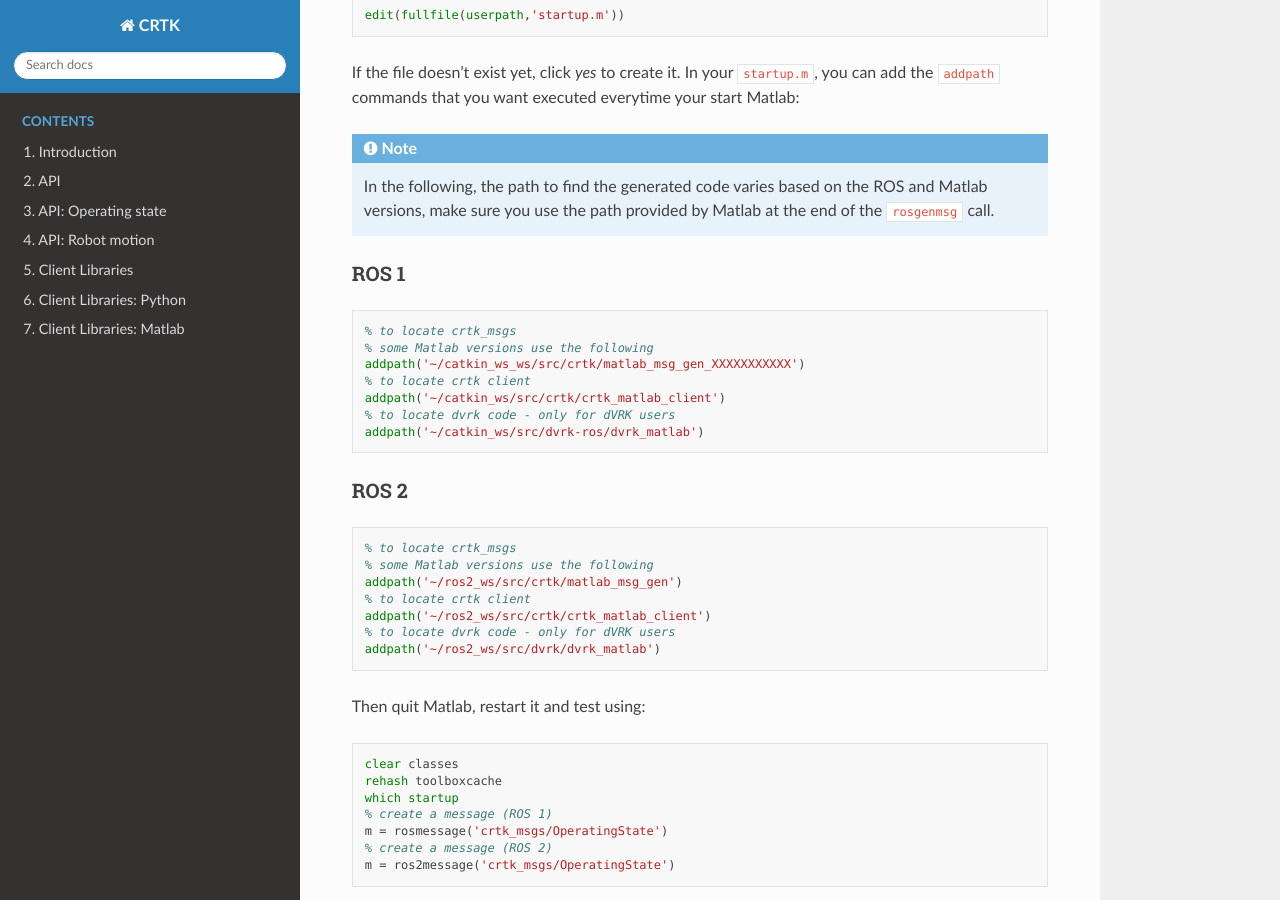
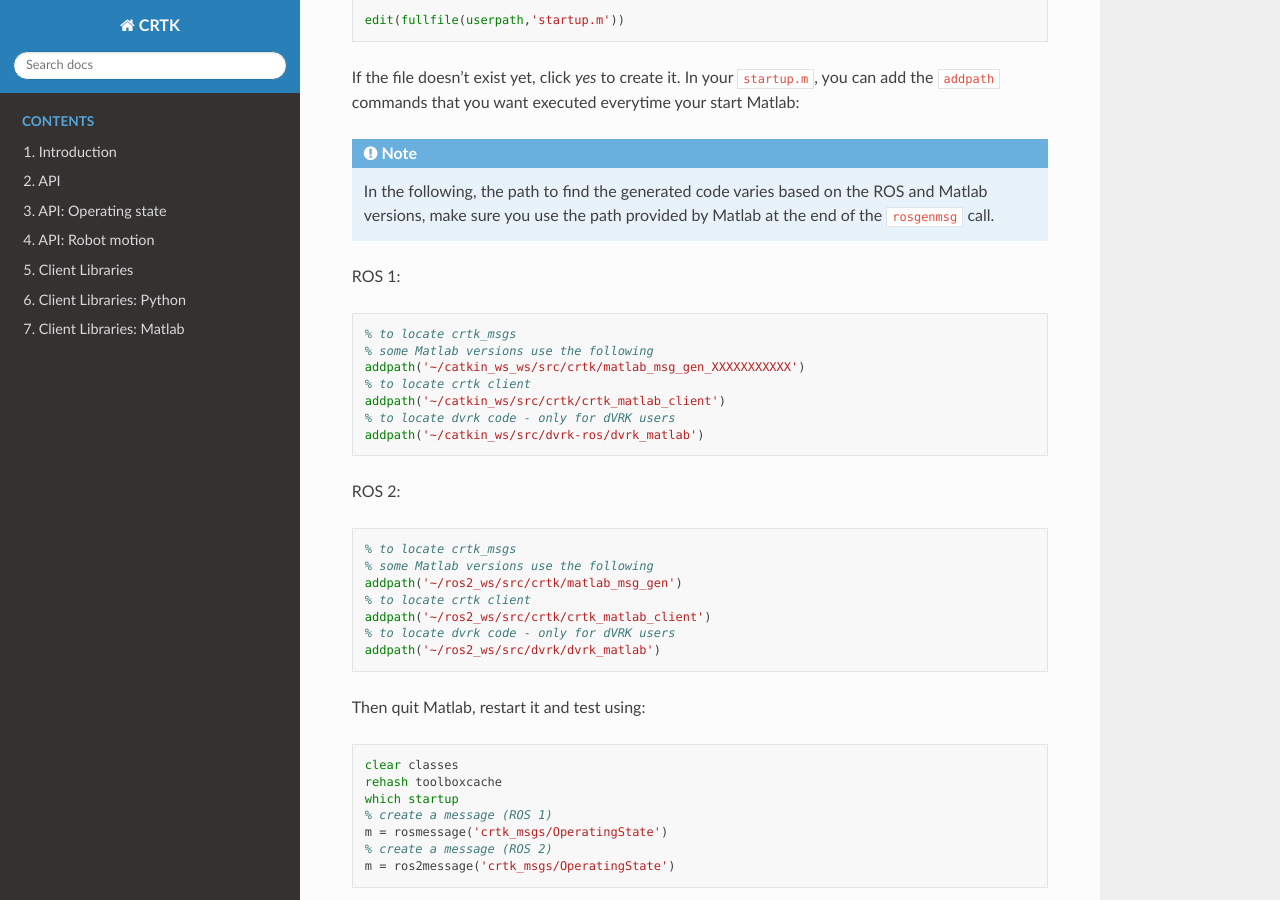
Before and after one commit to collaborative-robotics/documentation, a Sphinx documentation site: the page built from docs/pages/client-matlab.rst, in a window 1280 px wide and 900 px high, scrolled down 1530 px. Built offline with Sphinx 7.4.7 and the Read the Docs theme 2.0.0, drawn with Linux system fonts in a browser that asks for light colours.

Commit message:
minor updates

```diff
--- a/docs/pages/client-matlab.rst
+++ b/docs/pages/client-matlab.rst
@@ -51,8 +51,9 @@
    colcon build
 
 
+*************************
 Custom message generation
-=========================
+*************************
 
 At that point, you can finally generate the code **in Matlab**:
 
@@ -90,8 +91,7 @@
    on the ROS and Matlab versions, make sure you use the path provided
    by Matlab at the end of the ``rosgenmsg`` call.
 
-ROS 1
------
+ROS 1:
 
 .. code-block:: matlab
 
@@ -103,8 +103,7 @@
    % to locate dvrk code - only for dVRK users
    addpath('~/catkin_ws/src/dvrk-ros/dvrk_matlab')
 
-ROS 2
------
+ROS 2:
 
 .. code-block:: matlab
 
```
